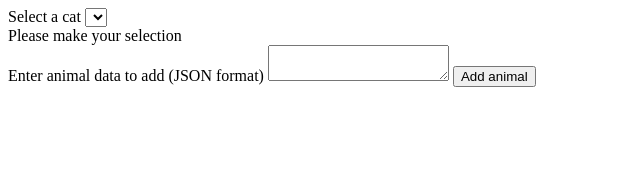
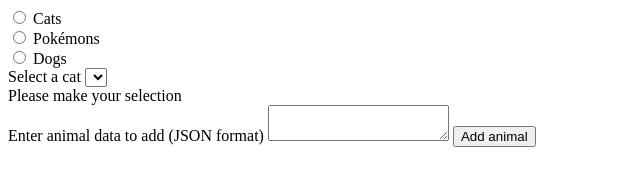
Before and after one commit to mhedengren/gruppuppgiften-fe, a website: page src/index.html in a window 1280 px wide. Shown: the whole page, without its empty margins (0-640 px from the left). Drawn offline with Linux system fonts and the light colour scheme; no server answers.

Commit message:
create radio buttons and listen to selected value in function tomasz.szczygiel@medieinstitutet.se linda.storgard@medieinstitutet.se eunju.huss@medieinstitutet.se

```diff
--- a/src/index.html
+++ b/src/index.html
@@ -4,6 +4,11 @@
 <body>
 
 <div id="animal-listing">
+    <form action="">
+        <input type="radio" name="animal" value="cat"> Cats<br>
+        <input type="radio" name="animal" value="pokemon"> Pokémons<br>
+        <input type="radio" name="animal" value="dog"> Dogs
+    </form>
     <label for="animal-select">Select a cat</label>
     <select id="animal-select" data-loaded="false">
     </select>
--- a/src/js/animalApp.js
+++ b/src/js/animalApp.js
@@ -4,6 +4,7 @@
 (function IIFE(){
   const remoteUrl = 'localhost:3000';
   let animalType = 'cat';
+  const $animalTypeSelect = document.querySelectorAll('input[type=radio]');
   const $animalSelect = document.getElementById('animal-select');
   const $animalDescription = document.getElementById('animal-description');
   const $animalToAdd = document.getElementById('animal-to-add');
@@ -63,6 +64,15 @@
     });
   }
 
+  function listenToRadio() {
+    for (let i = 0; i < $animalTypeSelect.length; i++) {
+      const element = $animalTypeSelect[i];
+      element.addEventListener('click', (e) => {
+        alert(e.target.value);
+      });
+    }
+  }
+
   function listenToAdd() {
     $animalAdd.addEventListener('click', () => {
       $animalAdd.setAttribute('data-loaded', 'false');
@@ -86,4 +96,5 @@
   populateSelect(animalType);
   listenToSelect();
   listenToAdd();
+  listenToRadio();
 })();
```
